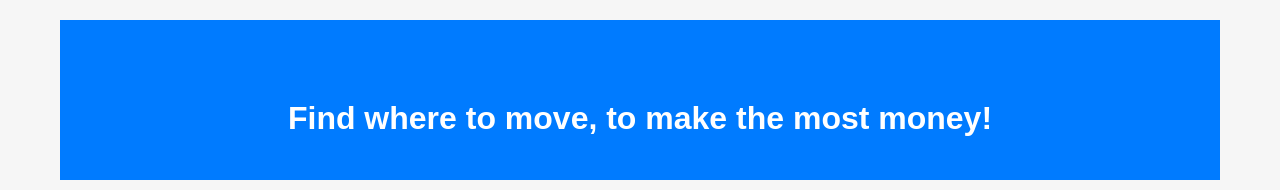
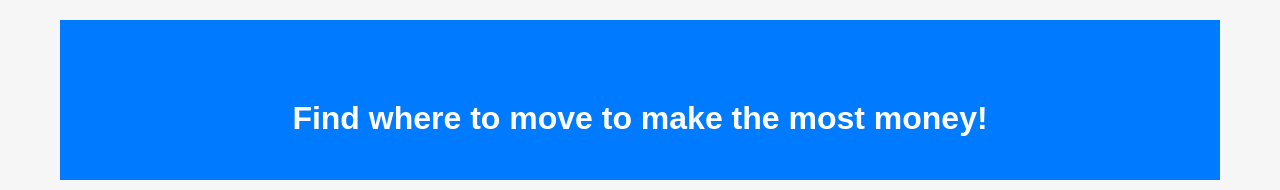
Before and after one commit to T-Salsa/T-Salsa.github.io, a plain HTML site: page index.html in a window 1280 px wide. Shown: the top 190 px of the page. Drawn offline with Linux system fonts and the light colour scheme.

Commit message:
Update index.html

```diff
--- a/index.html
+++ b/index.html
@@ -132,7 +132,7 @@ body {
 
 <div class="container">
     <div class="header">
-        <h1>Find where to move, to make the most money!</h1>
+        <h1>Find where to move to make the most money!</h1>
     </div>
 
     <div class="main-content">
```
